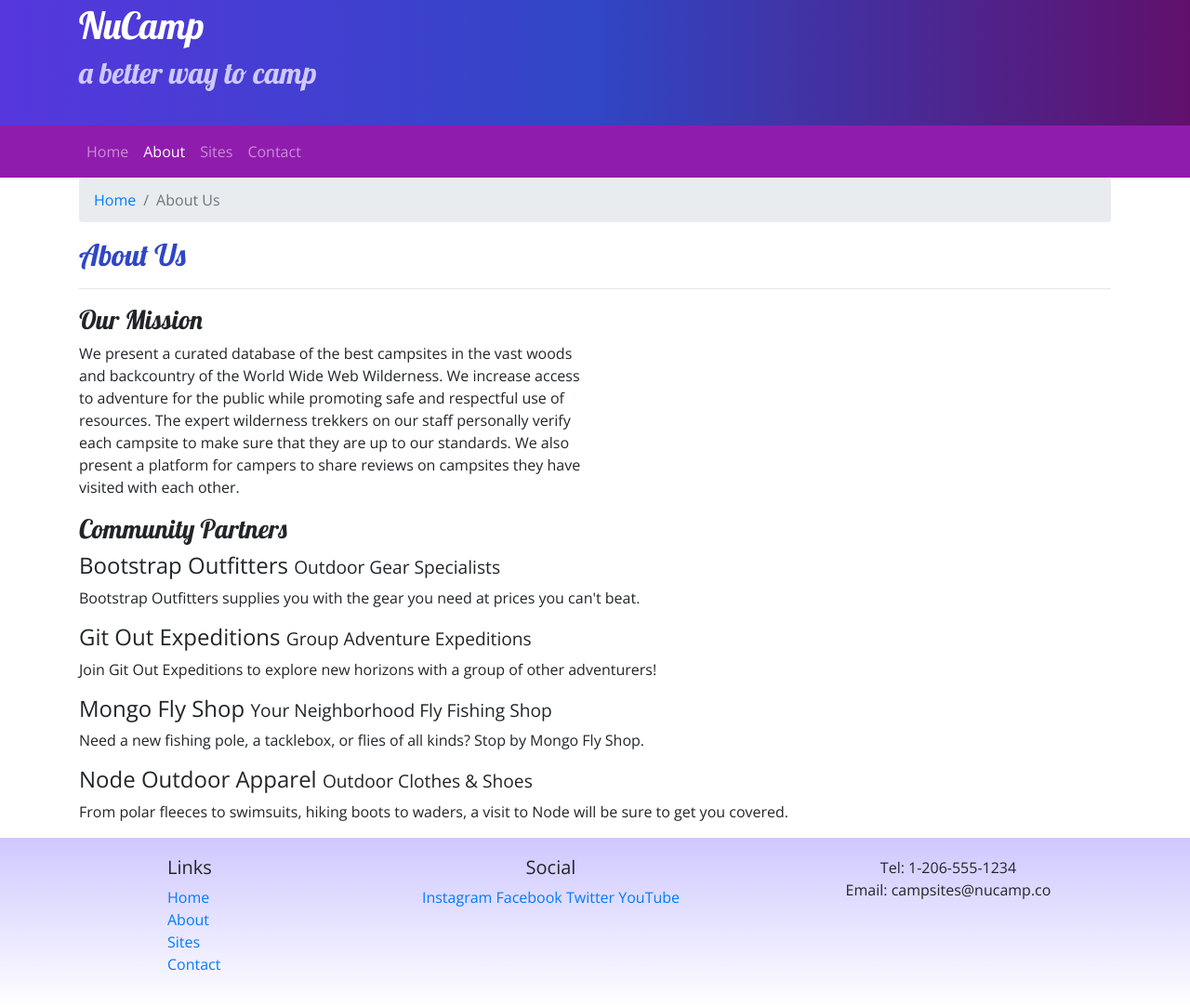
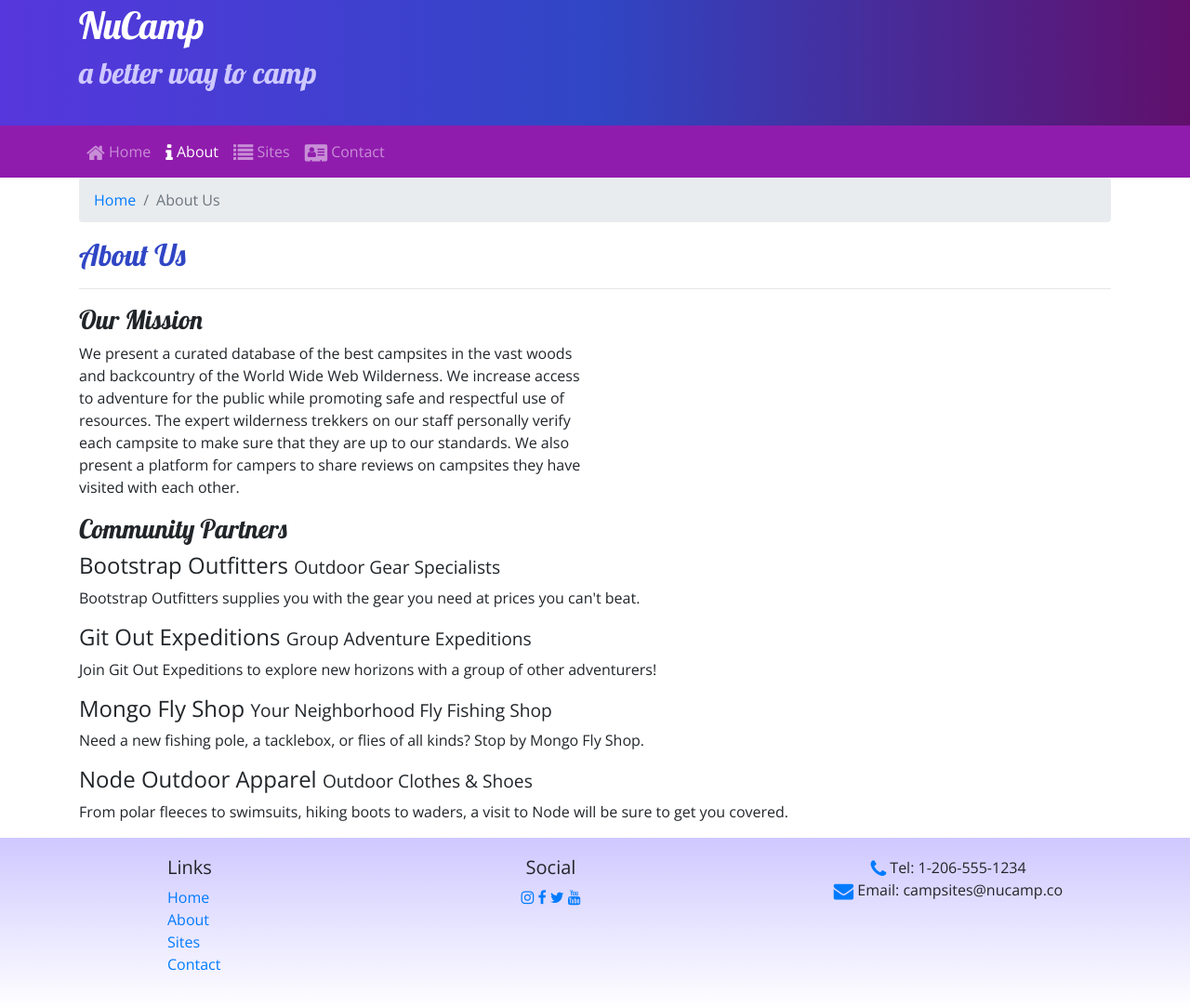
Before and after one commit to Jamesg95/First-Bootstrap-Project, a website: page aboutus.html in a window 1280 px wide. Shown: the part 27-1110 px from the top of the page at 93% size. Drawn offline with nearby package versions, Linux system fonts and the light colour scheme.

Commit message:
added icon fonts

```diff
--- a/aboutus.html
+++ b/aboutus.html
@@ -5,6 +5,7 @@
     <!-- Required meta tags always come first -->
     <meta charset="utf-8" />
     <meta name="viewport" content="width=device-width, initial-scale=1" />
+    <link rel="stylesheet" href="node_modules/font-awesome/css/font-awesome.min.css" />
     <link rel="stylesheet" href="https://fonts.googleapis.com/css?family=Lobster|Open+Sans" />
     <link rel="stylesheet" href="node_modules/bootstrap/dist/css/bootstrap.min.css">
     <link rel="stylesheet" href="css/main.css">
@@ -31,10 +32,10 @@
             </button>
             <div class="collapse navbar-collapse" id="nucampNavbar">
                 <ul class="navbar-nav">
-                    <li class="nav-item"><a href="index.html" class="nav-link">Home</a></li>
-                    <li class="nav-item active"><a href="#" class="nav-link">About</a></li>
-                    <li class="nav-item"><a href="#" class="nav-link">Sites</a></li>
-                    <li class="nav-item"><a href="#" class="nav-link">Contact</a></li>
+                    <li class="nav-item"><a href ="index.html" class="nav-link"><i class="fa fa-home fa-lg"></i> Home</a></li>
+                    <li class="nav-item active"><a href="#" class="nav-link"><i class="fa fa-info fa-lg"></i> About</a></li>
+                    <li class="nav-item"><a href="#" class="nav-link"><i class="fa fa-list fa-lg"></i> Sites</a></li>
+                    <li class="nav-item"><a href="#" class="nav-link"><i class="fa fa-address-card fa-lg"></i> Contact</a></li>
                 </ul>
             </div>
         </div>
@@ -88,14 +89,14 @@
                 </div>
                 <div class="col-6 col-sm-5 text-center">
                     <h5>Social</h5>
-                    <a href="http://instagram.com/">Instagram</a>
-                    <a href="http://facebook.com/">Facebook</a>
-                    <a href="http://twitter.com/">Twitter</a>
-                    <a href="http://youtube.com/">YouTube</a>
+                    <a href="http://instagram.com/"><i class="fa fa-instagram"> </i> </a>
+                    <a href="http://facebook.com/"><i class="fa fa-facebook"> </i> </a>
+                    <a href="http://twitter.com/"><i class="fa fa-twitter"> </i> </a>
+                    <a href="http://youtube.com/"><i class="fa fa-youtube"> </i> </a>
                 </div>
                 <div class="col-sm-4 text-center">
-                    Tel: 1-206-555-1234<br />
-                    Email: campsites@nucamp.co
+                    <i class="fa fa-phone fa-lg text-primary"></i> Tel: 1-206-555-1234<br />
+                    <i class="fa fa-envelope fa-lg text-primary"></i> Email: campsites@nucamp.co
                 </div>
            </div>
         </div>
--- a/package.json
+++ b/package.json
@@ -11,6 +11,7 @@
   "license": "ISC",
   "dependencies": {
     "bootstrap": "^4.0.0",
+    "font-awesome": "^4.7.0",
     "jquery": "^3.3.1",
     "popper.js": "^1.12.9"
   },
```
Also changed, not shown: index.html (+11 -10 lines), 1 other file.
